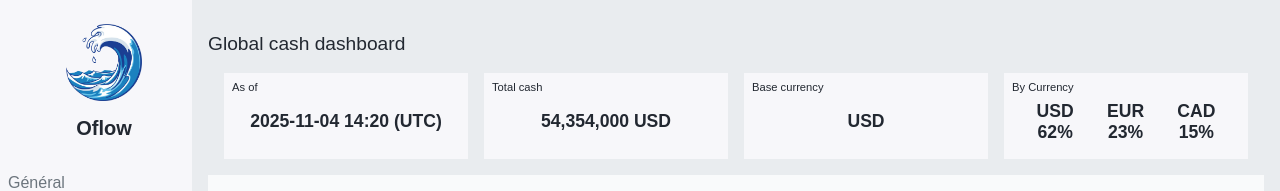
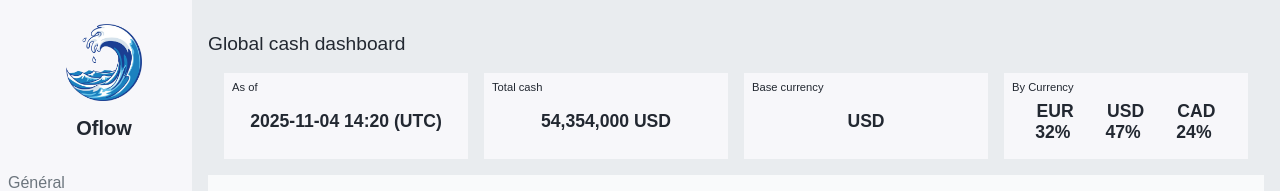
Before and after one commit to kracatowa/Demo.FinancialFlow.UI, a React (Vite) app: page / in a window 1280 px wide. Shown: the top 191 px of the page. Built offline with nearby package versions, Linux system fonts and the light colour scheme.

Commit message:
add calculate currency distribution

```diff
--- a/src/pages/Home.tsx
+++ b/src/pages/Home.tsx
@@ -12,11 +12,7 @@ export default function Home() {
   const [date, setDate] = useState("2025-11-04 14:20 (UTC)");
   const [baseCurrency, setBaseCurrency] = useState("USD");
   const [totalCash, setTotalCash] = useState(0);
-  const [currencyDistribution, setCurrencyDistribution] = useState({
-    USD: 62,
-    EUR: 23,
-    CAD: 15
-  });
+  const [currencyDistribution, setCurrencyDistribution] = useState<{ [key: string]: number }>({});
   const [treeTableNodes, setTreeTableNodes] = useState<TreeNode[]>([]);
   const [visible, setVisible] = useState(false);
   const [account, setAccount] = useState<Account | null>(null);
@@ -37,6 +33,42 @@ export default function Home() {
     fetchData();
   }, []);
 
+  function calculateCurrencyDistribution(
+    accounts: Account[],
+    balanceSnapshots: BalanceSnapshot[],
+    fxRates: DashboardData["fxRates"],
+    baseCurrency: string,
+    totalBalance: number): { [key: string]: number } {
+    const snapshotsWithAccounts = balanceSnapshots.map(snapshot => {
+      const account = accounts.find(acc => acc.id === snapshot.account_id) || null;
+      return { ...snapshot, account };
+    });
+
+    const uniqueCurrencies = Array.from(new Set(accounts.map(acc => acc.currency)));
+    const currencySums: { [key: string]: number } = {};
+
+    uniqueCurrencies.forEach(currency => {
+      const sum = snapshotsWithAccounts.reduce((acc, item) => {
+        if (item.account?.currency !== currency) return acc;
+
+        if (currency === baseCurrency) {
+          return acc + item.book;
+        } else {
+          const exchangeRate = fxRates.find(
+            rate => rate.from_ccy === currency && rate.to_ccy === baseCurrency
+          )?.rate;
+          return acc + item.book * (exchangeRate ?? 1);
+        }
+      }, 0);
+
+      currencySums[currency] = totalBalance > 0
+        ? Math.round((sum / totalBalance) * 100)
+        : 0;
+    });
+
+    return currencySums;
+  }
+
   useEffect(() => {
     let totalBalance = 0;
 
@@ -45,13 +77,17 @@ export default function Home() {
     });
     setTotalCash(totalBalance);
 
-
-
-    setCurrencyDistribution({
-      USD: 62,
-      EUR: 23,
-      CAD: 15
-    });
+    if (data) {
+        setCurrencyDistribution(
+          calculateCurrencyDistribution(
+            accounts,
+            balanceSnapshots,
+            data.fxRates,
+            baseCurrency,
+            totalBalance
+          )
+        );
+      }
   }, [treeTableNodes]);
 
   const actionTemplate = (node : TreeNode) => {
@@ -91,7 +127,7 @@ export default function Home() {
           <p className="home-card-title">By Currency</p>
           <p className="home-card-content">
             {Object.entries(currencyDistribution).map(([currency, percentage]) => (
-              <span key={currency}>{currency} {percentage}% </span>
+              <div><span key={currency}>{currency} {percentage}%</span><span>&nbsp;</span></div>
             ))}
           </p>
         </div>
```
